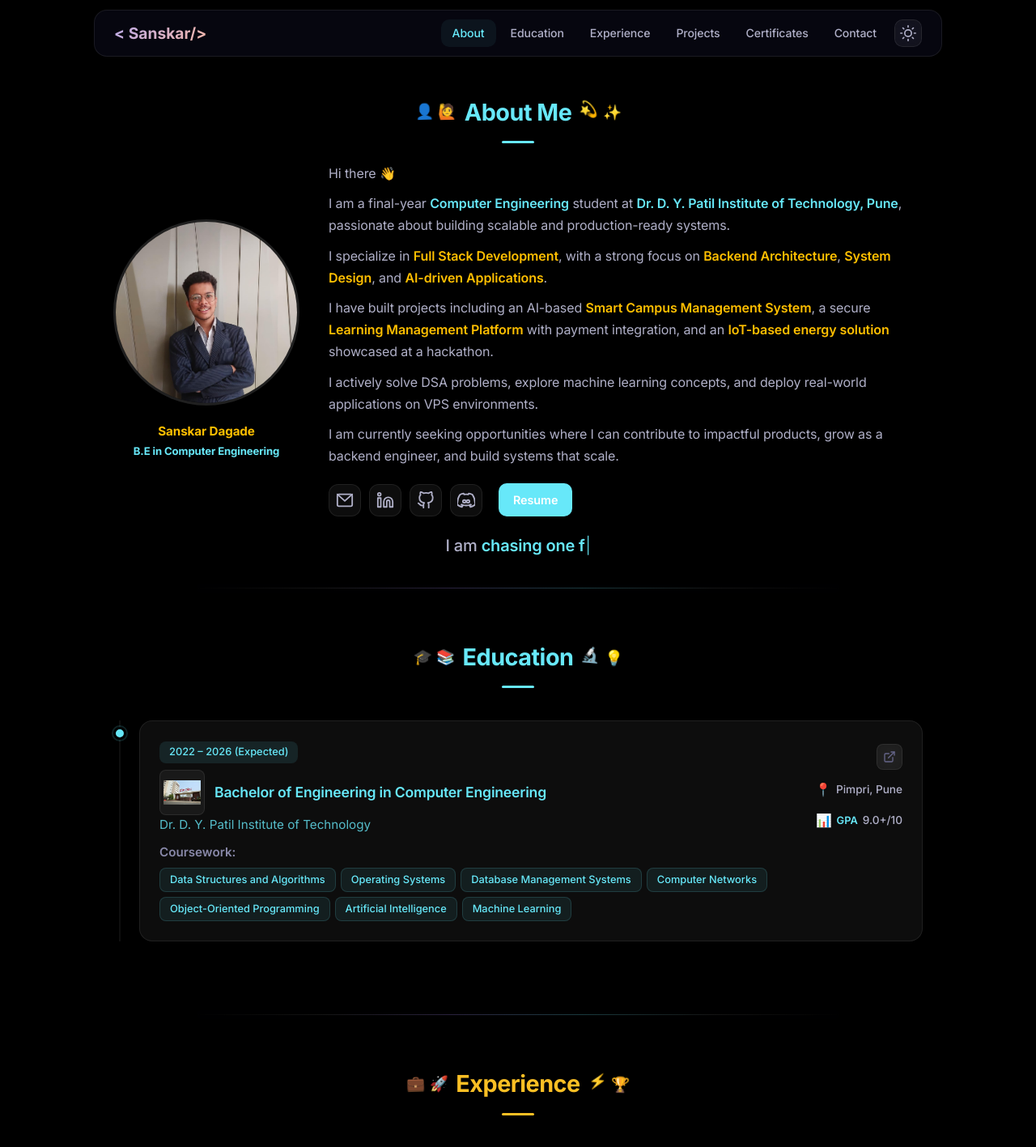
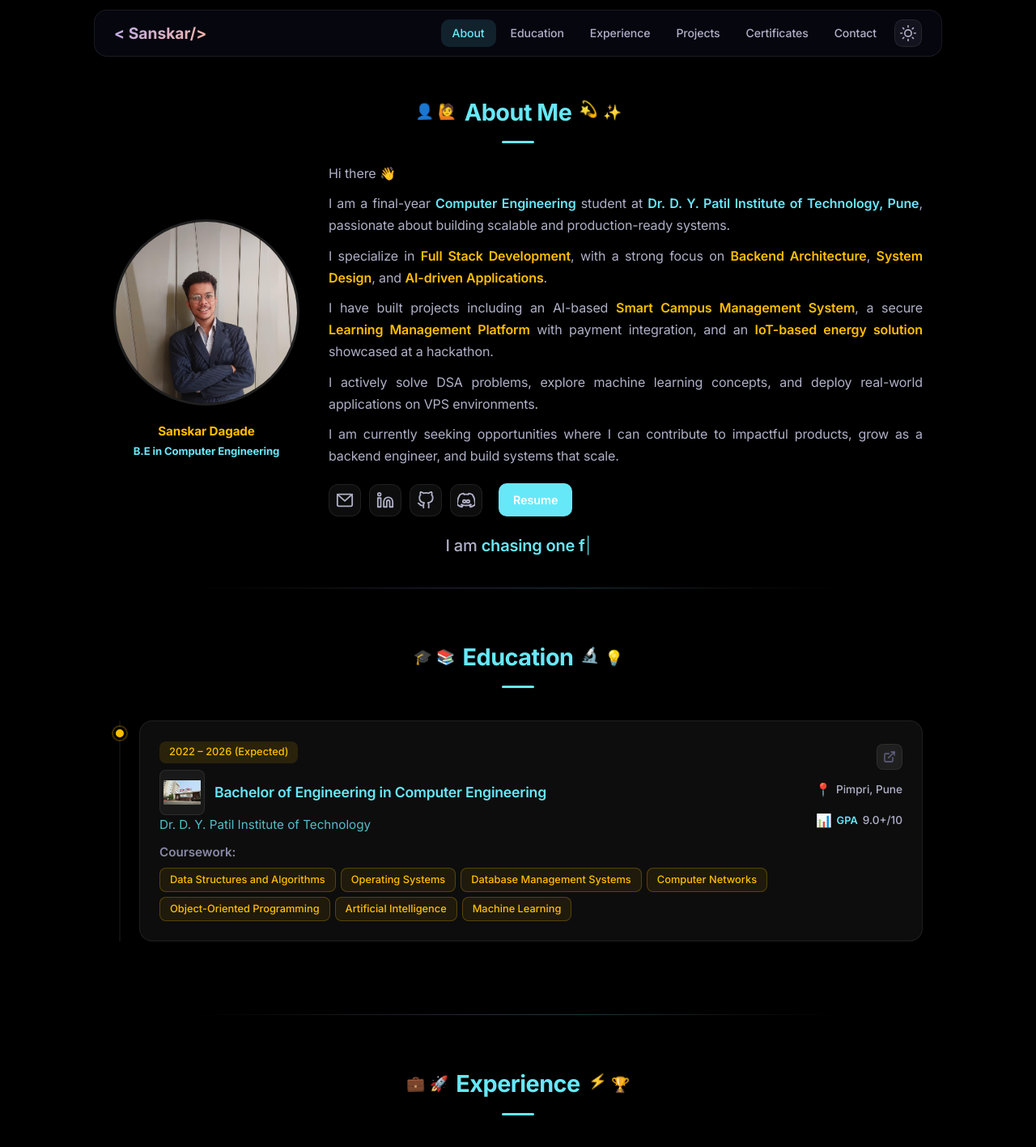
Before and after one commit to sanskardagade/Portfolio, a React (Vite) app: page / in a window 1280 px wide. Shown: the top 1417 px of the page at 81% size. Built offline with nearby package versions, Linux system fonts and the light colour scheme.

Commit message:
mouse gradient removed

```diff
--- a/src/components/Header.css
+++ b/src/components/Header.css
@@ -65,21 +65,15 @@
   transition: color 0.2s, background 0.2s;
 }
 
-/* Per-section nav hover colors */
-.nav-link.nav-about:hover { color: var(--color-about); background: var(--color-about-bg); }
-.nav-link.nav-education:hover { color: var(--color-education); background: var(--color-education-bg); }
-.nav-link.nav-experience:hover { color: var(--color-experience); background: var(--color-experience-bg); }
-.nav-link.nav-projects:hover { color: var(--color-projects); background: var(--color-projects-bg); }
-.nav-link.nav-contact:hover { color: var(--color-contact); background: var(--color-contact-bg); }
-.nav-link.nav-certificates:hover { color: var(--color-certificates); background: var(--color-certificates-bg); }
+/* ===== FORCE ALL NAV ITEMS TO SAME COLOR ===== */
 
-/* Per-section nav active colors */
-.nav-link.nav-about.active { color: var(--color-about); background: var(--color-about-bg); }
-.nav-link.nav-education.active { color: var(--color-education); background: var(--color-education-bg); }
-.nav-link.nav-experience.active { color: var(--color-experience); background: var(--color-experience-bg); }
-.nav-link.nav-projects.active { color: var(--color-projects); background: var(--color-projects-bg); }
-.nav-link.nav-certificates.active { color: var(--color-certificates); background: var(--color-certificates-bg); }
-.nav-link.nav-contact.active { color: var(--color-contact); background: var(--color-contact-bg); }
+.header-nav .nav-link:hover,
+.header-nav .nav-link.active {
+  color: #67e8f9 !important;
+  background: rgba(103, 232, 249, 0.12) !important;
+}
+
+/* =============================== */
 
 .theme-toggle {
   display: flex;
@@ -98,8 +92,8 @@
 }
 
 .theme-toggle:hover {
-  color: var(--accent);
-  border-color: var(--accent);
+  color: #67e8f9;
+  border-color: #67e8f9;
 }
 
 .hamburger {
--- a/src/components/Section.css
+++ b/src/components/Section.css
@@ -118,6 +118,9 @@
   color: var(--text-secondary);
   margin-bottom: 10px;
   letter-spacing: -0.1px;
+
+  text-align: justify;      /* ADD THIS */
+  text-justify: inter-word; /* Optional but better spacing */
 }
 
 .about-text strong {
@@ -279,7 +282,10 @@
 }
 
 /* Section-specific timeline dots */
-.section-education .timeline-dot { background: var(--color-education); box-shadow: 0 0 0 2px rgba(103, 232, 249, 0.15); }
+.section-education .timeline-dot {
+  background: #FFBF00;
+  box-shadow: 0 0 0 2px rgba(255, 191, 0, 0.25);
+}
 .section-experience .timeline-dot { background: var(--color-experience); box-shadow: 0 0 0 2px rgba(251, 191, 36, 0.15); }
 
 .timeline-year {
@@ -293,7 +299,10 @@
   margin-bottom: 8px;
 }
 
-.section-education .timeline-year { color: var(--color-education); background: rgba(103, 232, 249, 0.1); }
+.section-education .timeline-year {
+  color: #FFBF00;
+  background: rgba(255, 191, 0, 0.12);
+}
 .section-experience .timeline-year { color: var(--color-experience); background: rgba(251, 191, 36, 0.1); }
 
 .timeline-content h3 {
@@ -485,11 +494,12 @@
   font-size: 0.8rem;
   font-weight: 500;
   padding: 4px 12px;
-  background: rgba(103, 232, 249, 0.08);
-  color: var(--color-education);
+  background: rgba(255, 191, 0, 0.08);
+  color: #FFBF00;
   border-radius: 8px;
-  border: 1px solid rgba(103, 232, 249, 0.15);
+  border: 1px solid rgba(255, 191, 0, 0.25);
 }
+
 
 /* Floating section title emojis (shared across all sections) */
 .section-emojis {
@@ -663,9 +673,10 @@
   box-shadow: 0 0 24px rgba(167, 139, 250, 0.12), 0 8px 40px var(--glass-shadow);
 }
 .section-education .card:hover {
-  border-color: rgba(103, 232, 249, 0.25);
-  box-shadow: 0 0 24px rgba(103, 232, 249, 0.12), 0 8px 40px var(--glass-shadow);
+  border-color: rgba(255, 191, 0, 0.35);
+  box-shadow: 0 0 28px rgba(255, 191, 0, 0.18), 0 8px 40px var(--glass-shadow);
 }
+
 .section-experience .card:hover {
   border-color: rgba(251, 191, 36, 0.25);
   box-shadow: 0 0 24px rgba(251, 191, 36, 0.12), 0 8px 40px var(--glass-shadow);
@@ -691,8 +702,8 @@
   box-shadow: 0 0 32px rgba(124, 58, 237, 0.18), 0 8px 40px var(--glass-shadow);
 }
 [data-theme="light"] .section-education .card:hover {
-  border-color: rgba(8, 145, 178, 0.35);
-  box-shadow: 0 0 32px rgba(8, 145, 178, 0.18), 0 8px 40px var(--glass-shadow);
+  border-color: rgba(255, 191, 0, 0.45);
+  box-shadow: 0 0 32px rgba(255, 191, 0, 0.25), 0 8px 40px var(--glass-shadow);
 }
 [data-theme="light"] .section-experience .card:hover {
   border-color: rgba(217, 119, 6, 0.35);
@@ -899,7 +910,7 @@
 }
 
 .contact-info h3 {
-  color: var(--color-contact);
+  color: var(#FFBF00);
   font-size: 1.2rem;
   font-weight: 600;
   margin-bottom: 12px;
@@ -1051,3 +1062,18 @@
     grid-template-columns: 1fr;
   }
 }
+
+
+.title-experience,
+.title-projects,
+.title-certificates,
+.title-contact {
+  color: #67E8F9 !important;
+}
+
+.title-experience::after,
+.title-projects::after,
+.title-certificates::after,
+.title-contact::after {
+  background: #67E8F9 !important;
+}
--- a/src/data/portfolioData.js
+++ b/src/data/portfolioData.js
@@ -25,9 +25,9 @@ const portfolioData = {
   location: 'Pune, India',
   resumeUrl: import.meta.env.BASE_URL + 'resume.pdf', // Place resume at public/resume.pdf
   socialLinks: {
-    linkedin: 'https://linkedin.com/in/your-linkedin',
-    github: 'https://github.com/your-username',
-    discord: '', // optional
+    linkedin: 'https://www.linkedin.com/in/sanskar-dagade-6093a025b/',
+    github: 'https://github.com/sanskardagade',
+    discord: 'https://discord.com/sanskardagade07', // optional
   },
 },
 
```
Also changed, not shown: 1 other file (tests, documents, lock files or other folders).
